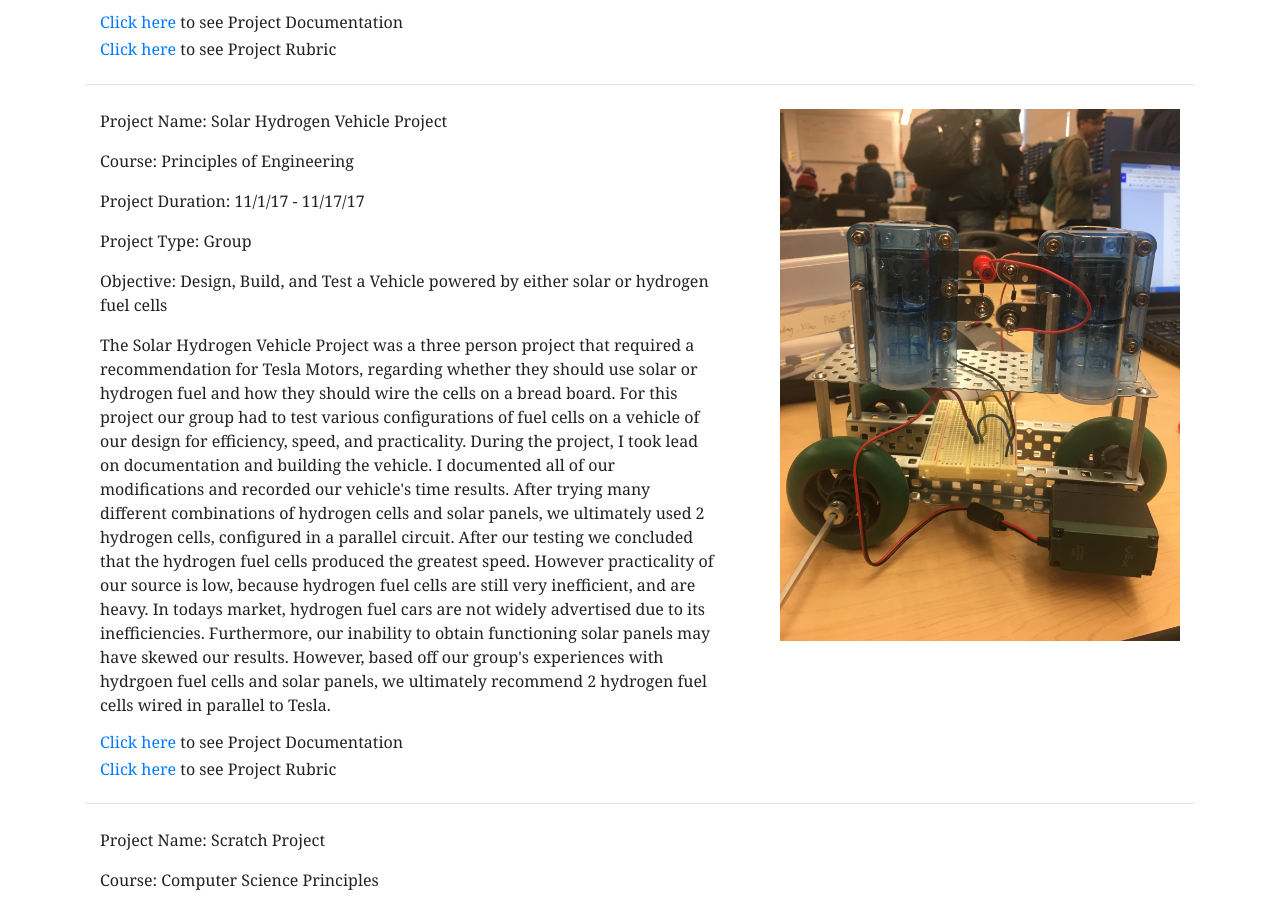
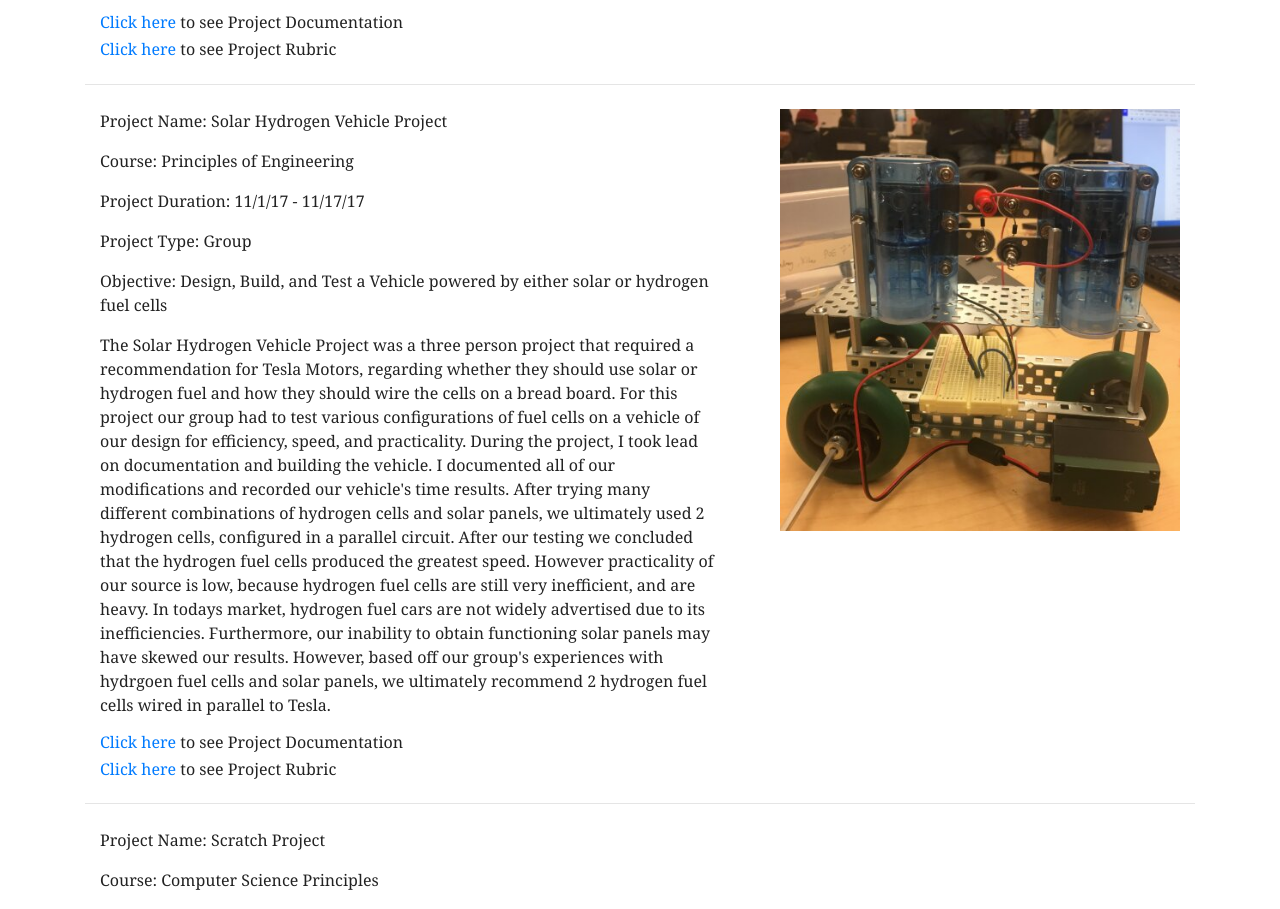
Before and after one commit to mknyc5/portfolio, a plain HTML site: page Kang_Projects.html in a window 1280 px wide. Shown: the part 888-1797 px from the top of the page. Drawn offline with nearby package versions, Linux system fonts and the light colour scheme; grey boxes are pictures that could not be loaded.

Commit message:
Update Kang_Projects.html

```diff
--- a/Kang_Projects.html
+++ b/Kang_Projects.html
@@ -100,7 +100,7 @@
 	<!-- Hyrdogen Fuel Car Project -->
 
 	<div class="container">
-		<img class="rightside" src="images/hydrogencar.JPG" class="img-thumbnail"
+		<img class="rightside" src="images/HydrogenCar.jpg" class="img-thumbnail"
 		alt="image of hydrogen fuel cell car">
 	</div>
 	<div class="col-md-7">
```
